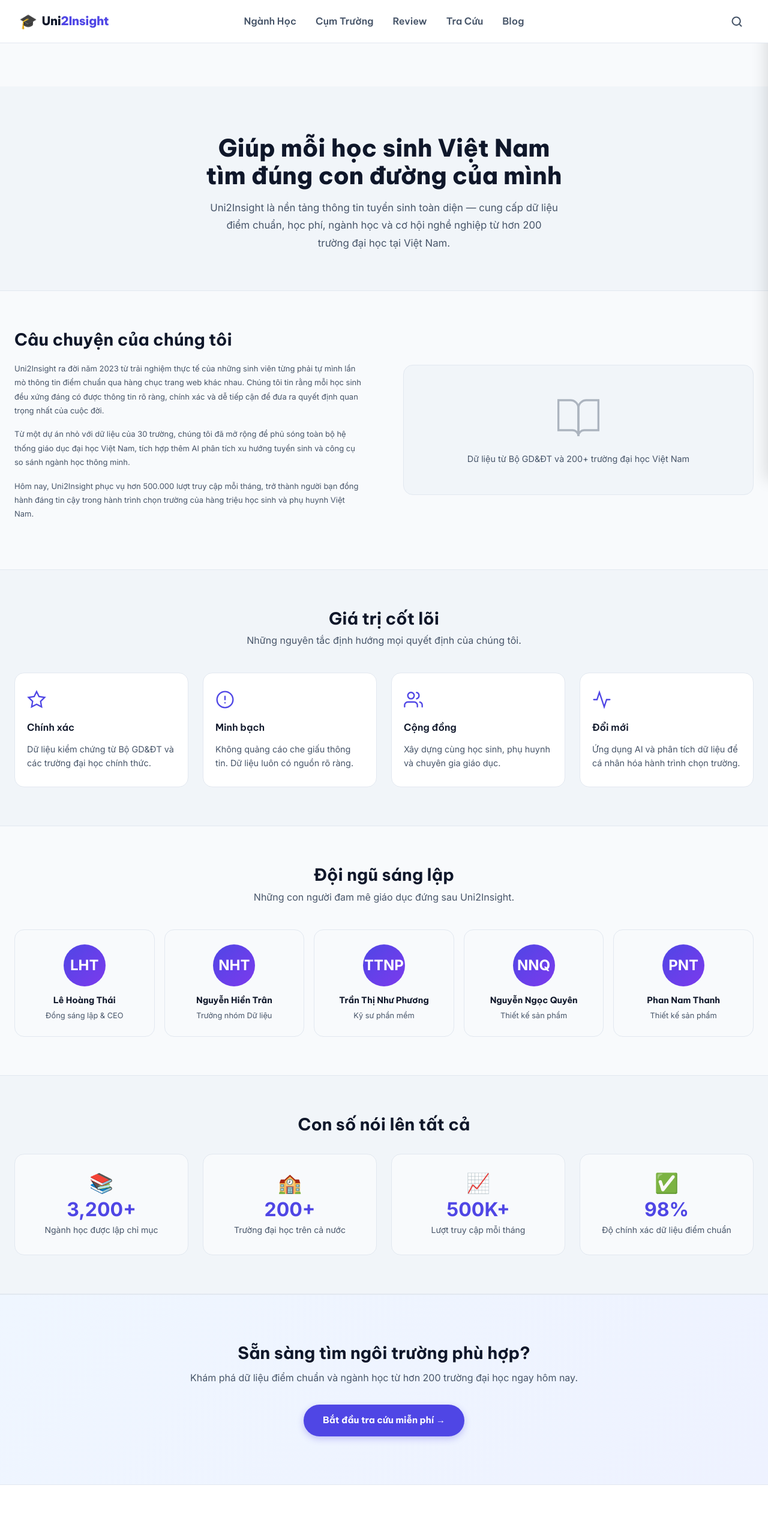
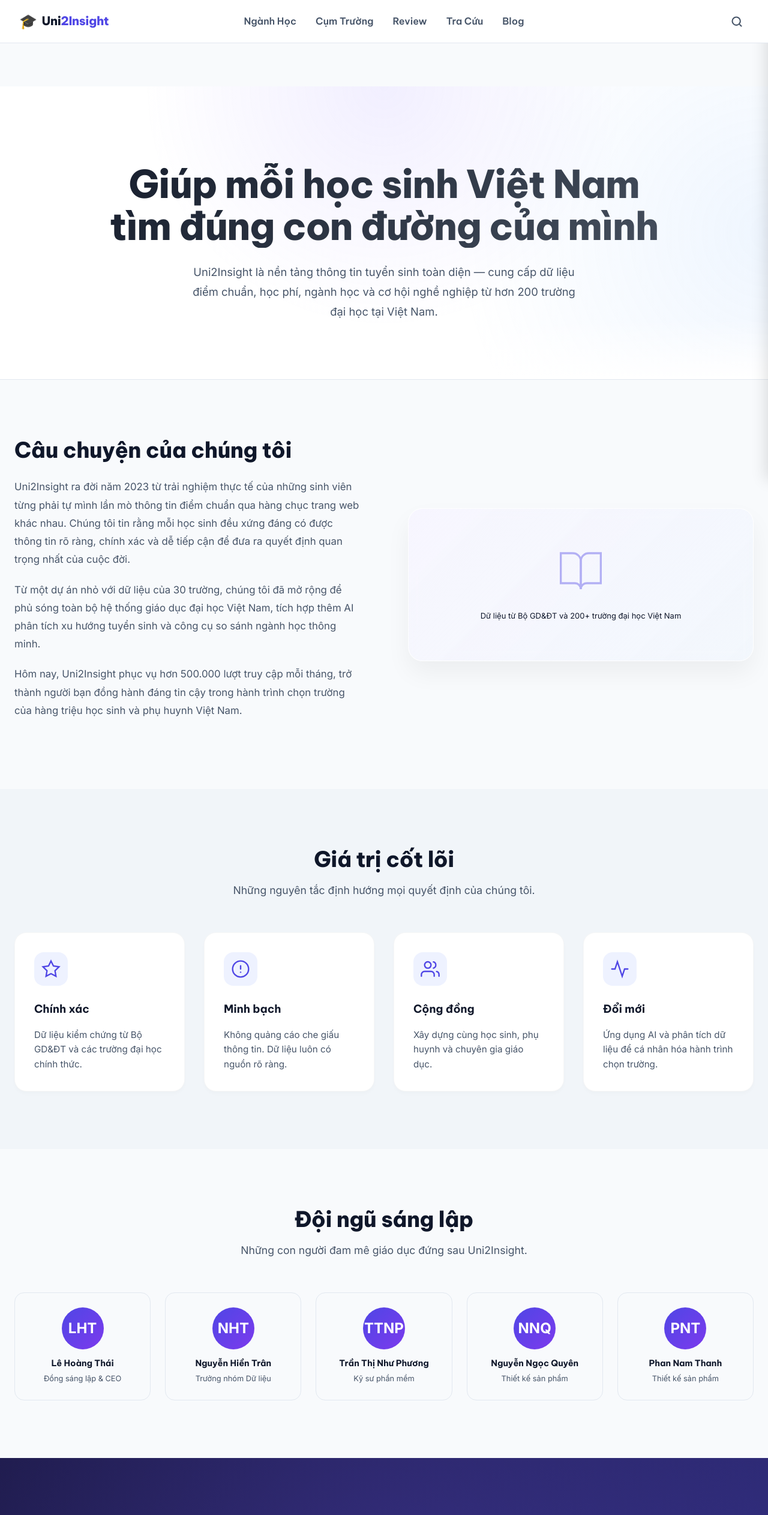
Before and after one commit to pnt2005/uni2insigth, a Next.js app: page /about in a window 1280 px wide. Shown: the top 2525 px of the page at 60% size. Built offline with nearby package versions, Linux system fonts and the light colour scheme.

Commit message:
feat: add CSS modules for contact form, about, and contact pages

```diff
--- a/app/about/about.module.css
+++ b/app/about/about.module.css
@@ -1,120 +1,160 @@
 /* ================================================================
-   ABOUT PAGE — Light Theme
+   ABOUT PAGE — Premium Modern Design
    ================================================================ */
 
 /* ── Hero ── */
 .hero {
   text-align: center;
-  padding: 5rem 1.5rem 4rem;
-  background: var(--bg-muted);
+  padding: 8rem 1.5rem 6rem;
+  background: radial-gradient(circle at 50% 0%, rgba(123, 97, 255, 0.1) 0%, transparent 50%),
+              radial-gradient(circle at 100% 50%, rgba(96, 165, 250, 0.1) 0%, transparent 40%),
+              var(--bg-white);
   border-bottom: 1px solid var(--border);
+  position: relative;
+  overflow: hidden;
+}
+
+.hero::after {
+  content: '';
+  position: absolute;
+  bottom: 0;
+  left: 0;
+  right: 0;
+  height: 100px;
+  background: linear-gradient(to top, var(--bg-white), transparent);
+  pointer-events: none;
 }
 
 .heroTitle {
   color: var(--text-primary);
-  margin-bottom: 1rem;
-  font-size: clamp(1.75rem, 4vw, 2.5rem);
+  margin-bottom: 1.5rem;
+  font-size: clamp(2.5rem, 6vw, 4rem);
+  font-weight: 800;
+  letter-spacing: -0.02em;
+  line-height: 1.1;
+  background: linear-gradient(135deg, #111827 0%, #4b5563 100%);
+  -webkit-background-clip: text;
+  -webkit-text-fill-color: transparent;
 }
 
 .heroSub {
-  font-size: 1.05rem;
+  font-size: 1.15rem;
   color: var(--text-secondary);
-  max-width: 580px;
+  max-width: 650px;
   margin: 0 auto;
-  line-height: 1.75;
+  line-height: 1.8;
 }
 
 /* ── Story ── */
 .storySection {
   max-width: var(--max-content);
   margin: 0 auto;
-  padding: 4rem 1.5rem;
+  padding: 6rem 1.5rem;
 }
 
 .story {
   display: grid;
   grid-template-columns: 1fr;
-  gap: 2.5rem;
+  gap: 3rem;
   align-items: center;
 }
 
 @media (min-width: 1024px) {
   .story {
     grid-template-columns: 1fr 1fr;
-    gap: 4rem;
+    gap: 5rem;
   }
 }
 
 .storyText h2 {
-  margin-bottom: 1.25rem;
+  margin-bottom: 1.5rem;
   color: var(--text-primary);
-  font-size: 1.75rem;
+  font-size: 2.25rem;
+  font-weight: 800;
+  letter-spacing: -0.01em;
 }
 
 .storyText p {
   color: var(--text-secondary);
-  margin-bottom: 1rem;
+  margin-bottom: 1.25rem;
   line-height: 1.8;
+  font-size: 1.05rem;
 }
 
 .storyIllustration {
-  display: flex;
-  align-items: center;
-  justify-content: center;
+  position: relative;
 }
 
 .illustrationBox {
   display: flex;
   flex-direction: column;
   align-items: center;
+  justify-content: center;
   text-align: center;
-  gap: 1rem;
-  padding: 3rem 2rem;
-  background: var(--bg-muted);
-  border-radius: var(--radius-lg);
-  border: 1px solid var(--border);
-  color: var(--text-secondary);
-  font-size: 0.9rem;
-  width: 100%;
+  gap: 1.5rem;
+  padding: 4rem 2rem;
+  background: linear-gradient(135deg, rgba(255,255,255,0.8) 0%, rgba(255,255,255,0.4) 100%);
+  backdrop-filter: blur(10px);
+  border-radius: 24px;
+  border: 1px solid rgba(255, 255, 255, 0.5);
+  box-shadow: 0 20px 40px rgba(0, 0, 0, 0.05);
+  position: relative;
+  overflow: hidden;
+}
+
+.illustrationBox::before {
+  content: '';
+  position: absolute;
+  top: 0; left: 0; right: 0; bottom: 0;
+  background: linear-gradient(135deg, rgba(123, 97, 255, 0.05) 0%, rgba(96, 165, 250, 0.05) 100%);
+  z-index: -1;
+}
+
+.illustrationBox svg {
+  color: var(--primary);
+  opacity: 0.8;
 }
 
 /* ── Section header ── */
 .sectionHeader {
   text-align: center;
-  margin-bottom: 2.5rem;
+  margin-bottom: 3.5rem;
 }
 
 .sectionHeader h2 {
   color: var(--text-primary);
-  margin-bottom: 0.5rem;
-  font-size: 1.75rem;
+  margin-bottom: 1rem;
+  font-size: 2.25rem;
+  font-weight: 800;
+  letter-spacing: -0.01em;
 }
 
 .sectionHeader p {
   color: var(--text-secondary);
-  font-size: 1rem;
+  font-size: 1.1rem;
+  max-width: 600px;
+  margin: 0 auto;
+  line-height: 1.6;
 }
 
 /* ── Values ── */
 .valuesSection {
   background: var(--bg-muted);
-  padding: 4rem 1.5rem;
-  border-top: 1px solid var(--border);
-  border-bottom: 1px solid var(--border);
-}
-
-.valuesSection .sectionHeader {
-  max-width: var(--max-content);
-  margin-left: auto;
-  margin-right: auto;
+  padding: 6rem 1.5rem;
 }
 
 .valuesGrid {
   display: grid;
-  grid-template-columns: repeat(2, 1fr);
-  gap: 1.5rem;
+  grid-template-columns: repeat(1, 1fr);
+  gap: 2rem;
   max-width: var(--max-content);
   margin: 0 auto;
+}
+
+@media (min-width: 768px) {
+  .valuesGrid {
+    grid-template-columns: repeat(2, 1fr);
+  }
 }
 
 @media (min-width: 1024px) {
@@ -126,31 +166,42 @@
 .valueCard {
   display: flex;
   flex-direction: column;
-  gap: 0.75rem;
-  padding: 1.75rem 1.25rem;
+  gap: 1rem;
+  padding: 2rem;
   background: var(--bg-white);
-  border: 1px solid var(--border);
-  border-radius: var(--radius-lg);
-  transition: box-shadow 0.25s ease, transform 0.25s ease;
+  border: 1px solid rgba(0,0,0,0.03);
+  border-radius: 20px;
+  transition: all 0.3s cubic-bezier(0.16, 1, 0.3, 1);
+  box-shadow: 0 4px 6px rgba(0, 0, 0, 0.02);
 }
 
 .valueCard:hover {
-  box-shadow: var(--shadow-md);
-  transform: translateY(-2px);
+  box-shadow: 0 12px 24px rgba(0, 0, 0, 0.06);
+  transform: translateY(-5px);
+  border-color: var(--primary-light);
 }
 
 .valueIcon {
+  display: inline-flex;
+  align-items: center;
+  justify-content: center;
+  width: 56px;
+  height: 56px;
+  background: var(--primary-light);
   color: var(--primary);
+  border-radius: 16px;
+  margin-bottom: 0.5rem;
 }
 
 .valueCard h3 {
   color: var(--text-primary);
   margin: 0;
-  font-size: 1rem;
+  font-size: 1.15rem;
+  font-weight: 700;
 }
 
 .valueCard p {
-  font-size: 0.9rem;
+  font-size: 0.95rem;
   color: var(--text-secondary);
   margin: 0;
   line-height: 1.6;
@@ -160,43 +211,51 @@
 .teamSection {
   max-width: var(--max-content);
   margin: 0 auto;
-  padding: 4rem 1.5rem;
+  padding: 6rem 1.5rem;
 }
 
 .teamGrid {
   display: grid;
   grid-template-columns: repeat(2, 1fr);
-  gap: 1.5rem;
+  gap: 2rem;
 }
 
 @media (min-width: 1024px) {
   .teamGrid {
     grid-template-columns: repeat(5, 1fr);
-    gap: 1rem;
+    gap: 1.5rem;
   }
 }
 
 /* ── Stats ── */
 .statsSection {
-  background: var(--bg-muted);
-  padding: 4rem 1.5rem;
-  border-top: 1px solid var(--border);
-  border-bottom: 1px solid var(--border);
+  padding: 6rem 1.5rem;
+  background: linear-gradient(135deg, #1e1b4b 0%, #312e81 100%);
+  color: white;
+  position: relative;
+  overflow: hidden;
 }
 
-.statsSection .sectionHeader {
-  max-width: var(--max-content);
-  margin-left: auto;
-  margin-right: auto;
-  margin-bottom: 2rem;
+.statsSection::before {
+  content: '';
+  position: absolute;
+  top: -50%; left: -50%; width: 200%; height: 200%;
+  background: radial-gradient(circle, rgba(123,97,255,0.15) 0%, transparent 60%);
+  pointer-events: none;
+}
+
+.statsSection .sectionHeader h2 {
+  color: white;
 }
 
 .statsGrid {
   display: grid;
   grid-template-columns: repeat(2, 1fr);
-  gap: 1.5rem;
+  gap: 2rem;
   max-width: var(--max-content);
   margin: 0 auto;
+  position: relative;
+  z-index: 1;
 }
 
 @media (min-width: 1024px) {
@@ -208,41 +267,44 @@
 /* ── CTA ── */
 .cta {
   text-align: center;
-  padding: 5rem 1.5rem;
-  background: linear-gradient(135deg, #eff6ff 0%, #eef2ff 100%);
-  border-top: 1px solid var(--border);
+  padding: 8rem 1.5rem;
+  background: radial-gradient(circle at 50% 100%, rgba(123, 97, 255, 0.1) 0%, transparent 60%), var(--bg-white);
 }
 
 .cta h2 {
   color: var(--text-primary);
-  margin-bottom: 0.75rem;
-  font-size: 1.75rem;
+  margin-bottom: 1rem;
+  font-size: 2.5rem;
+  font-weight: 800;
+  letter-spacing: -0.01em;
 }
 
 .cta p {
   color: var(--text-secondary);
-  font-size: 1rem;
-  margin-bottom: 2rem;
+  font-size: 1.1rem;
+  margin-bottom: 2.5rem;
+  max-width: 500px;
+  margin-left: auto;
+  margin-right: auto;
 }
 
 .ctaBtn {
   display: inline-flex;
   align-items: center;
-  padding: 0.875rem 2rem;
+  padding: 1rem 2.5rem;
   background: var(--primary);
   color: #fff;
-  border-radius: var(--radius-pill);
+  border-radius: 100px;
   font-family: var(--font-display);
   font-weight: 700;
-  font-size: 0.95rem;
+  font-size: 1.05rem;
   text-decoration: none;
-  transition: var(--transition);
-  box-shadow: 0 4px 12px rgba(79, 70, 229, 0.3);
+  transition: all 0.3s ease;
+  box-shadow: 0 4px 14px rgba(123, 97, 255, 0.3);
 }
 
 .ctaBtn:hover {
   background: var(--primary-hover);
-  transform: translateY(-2px);
-  box-shadow: 0 6px 20px rgba(79, 70, 229, 0.4);
-  text-decoration: none;
+  transform: translateY(-3px);
+  box-shadow: 0 8px 24px rgba(123, 97, 255, 0.4);
 }
--- a/app/contact/contact.module.css
+++ b/app/contact/contact.module.css
@@ -1,96 +1,124 @@
 /* ================================================================
-   CONTACT PAGE — Light Theme
+   CONTACT PAGE — Premium Modern Design
    ================================================================ */
 
 .hero {
-  background: linear-gradient(135deg, var(--bg-muted) 0%, var(--primary-light) 100%);
-  padding: 4rem 1.5rem 3rem;
+  background: radial-gradient(circle at 100% 0%, rgba(123, 97, 255, 0.15) 0%, transparent 50%),
+              var(--bg-muted);
+  padding: 6rem 1.5rem 4rem;
   border-bottom: 1px solid var(--border);
+  text-align: center;
+  position: relative;
+  overflow: hidden;
 }
 
 .heroInner {
-  max-width: var(--max-content);
+  max-width: 800px;
   margin: 0 auto;
 }
 
 .heroInner h1 {
   color: var(--text-primary);
-  margin-bottom: 0.75rem;
-  font-size: clamp(1.75rem, 4vw, 2.5rem);
+  margin-bottom: 1.25rem;
+  font-size: clamp(2.5rem, 6vw, 4rem);
+  font-weight: 800;
+  letter-spacing: -0.02em;
+  background: linear-gradient(135deg, #111827 0%, #4b5563 100%);
+  -webkit-background-clip: text;
+  -webkit-text-fill-color: transparent;
 }
 
 .heroSub {
-  font-size: 1.05rem;
+  font-size: 1.15rem;
   color: var(--text-secondary);
-  max-width: 520px;
-  line-height: 1.75;
+  line-height: 1.8;
 }
 
 /* ── Main grid ── */
 .main {
   display: grid;
   grid-template-columns: 1fr;
-  gap: 2rem;
+  gap: 3rem;
   max-width: var(--max-content);
   margin: 0 auto;
-  padding: 3rem 1.5rem;
+  padding: 5rem 1.5rem;
 }
 
 @media (min-width: 1024px) {
   .main {
     grid-template-columns: 3fr 2fr;
-    gap: 4rem;
+    gap: 5rem;
   }
 }
 
 .sectionTitle {
-  margin-bottom: 1.5rem;
+  margin-bottom: 2rem;
   color: var(--text-primary);
-  font-size: 1.25rem;
+  font-size: 1.75rem;
+  font-weight: 700;
+  letter-spacing: -0.01em;
 }
 
 /* ── Info column ── */
+.infoCol {
+  background: var(--bg-white);
+  padding: 3rem 2rem;
+  border-radius: 24px;
+  border: 1px solid rgba(0,0,0,0.03);
+  box-shadow: 0 20px 40px rgba(0,0,0,0.04);
+}
+
+.infoCol .sectionTitle {
+  margin-bottom: 2rem;
+}
+
 .infoList {
   list-style: none;
   display: flex;
   flex-direction: column;
-  gap: 1.5rem;
-  margin-bottom: 2rem;
+  gap: 2rem;
+  margin-bottom: 3rem;
 }
 
 .infoItem {
   display: flex;
   align-items: flex-start;
-  gap: 0.875rem;
+  gap: 1.25rem;
 }
 
 .infoIcon {
   display: flex;
   align-items: center;
   justify-content: center;
-  width: 40px;
-  height: 40px;
-  border-radius: var(--radius-md);
+  width: 48px;
+  height: 48px;
+  border-radius: 14px;
   background: var(--primary-light);
   color: var(--primary);
   flex-shrink: 0;
+  transition: transform 0.3s ease;
+}
+
+.infoItem:hover .infoIcon {
+  transform: scale(1.1) rotate(5deg);
 }
 
 .infoLabel {
-  font-size: 0.75rem;
+  font-size: 0.8rem;
   text-transform: uppercase;
   letter-spacing: 0.05em;
   color: var(--text-muted);
-  font-weight: 600;
-  margin-bottom: 0.2rem;
+  font-weight: 700;
+  margin-bottom: 0.4rem;
 }
 
 .infoValue {
-  font-size: 0.95rem;
+  font-size: 1.05rem;
   color: var(--text-primary);
   text-decoration: none;
   transition: color 0.2s;
-  line-height: 1.5;
+  line-height: 1.6;
+  font-weight: 500;
 }
 
 a.infoValue:hover {
@@ -101,8 +129,8 @@
 /* Social icons */
 .socials {
   display: flex;
-  gap: 0.75rem;
-  margin-bottom: 2rem;
+  gap: 1rem;
+  margin-bottom: 3rem;
   flex-wrap: wrap;
 }
 
@@ -110,13 +138,13 @@
   display: flex;
   align-items: center;
   justify-content: center;
-  width: 40px;
-  height: 40px;
-  border-radius: var(--radius-md);
+  width: 48px;
+  height: 48px;
+  border-radius: 50%;
   border: 1px solid var(--border-strong);
   color: var(--text-secondary);
   background: var(--bg-white);
-  transition: var(--transition);
+  transition: all 0.3s ease;
   text-decoration: none;
 }
 
@@ -125,18 +153,29 @@
   border-color: var(--primary);
   background: var(--primary-light);
   text-decoration: none;
-  transform: translateY(-2px);
+  transform: translateY(-4px);
+  box-shadow: 0 10px 20px rgba(123, 97, 255, 0.2);
 }
 
 /* Map placeholder */
 .mapPlaceholder {
   display: flex;
   align-items: center;
-  gap: 0.75rem;
-  padding: 1.25rem;
-  background: var(--bg-muted);
+  justify-content: center;
+  flex-direction: column;
+  gap: 1rem;
+  padding: 3rem 1.5rem;
+  background: linear-gradient(135deg, rgba(243,244,246,0.5) 0%, rgba(229,231,235,0.5) 100%);
   border: 1px dashed var(--border-strong);
-  border-radius: var(--radius-md);
+  border-radius: 16px;
   color: var(--text-secondary);
-  font-size: 0.875rem;
+  font-size: 0.95rem;
+  text-align: center;
+  transition: all 0.3s ease;
 }
+
+.mapPlaceholder:hover {
+  border-color: var(--primary);
+  background: var(--primary-light);
+  color: var(--primary);
+}
```
Also changed, not shown: components/ContactForm/ContactForm.module.css (+64 -48 lines).
